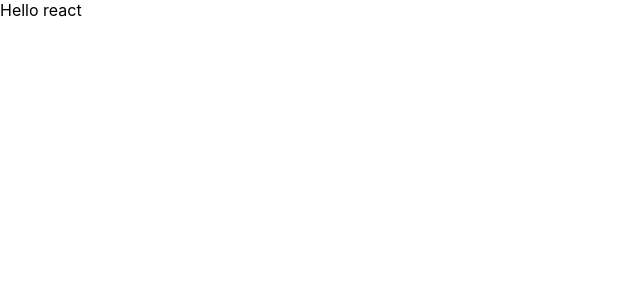
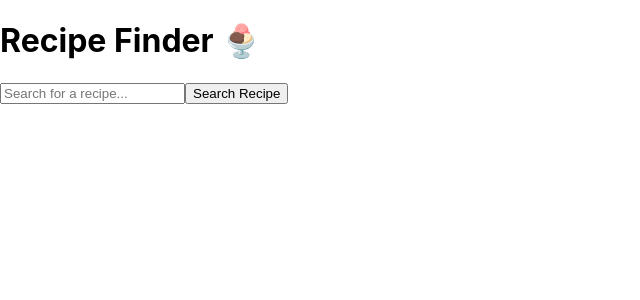
Before and after one commit to yordan-gergov01/Coding-Practice-Repo-random-problems-, a React (Create React App) app in the folder recipe-finder/: page / in a window 1280 px wide. Shown: the top 300 px of the page, without its empty margins (0-640 px from the left). Built offline with nearby package versions, Linux system fonts and the light colour scheme.

Commit message:
fetching the data from an API

```diff
--- a/recipe-finder/src/App.js
+++ b/recipe-finder/src/App.js
@@ -1,5 +1,29 @@
+import { useState } from "react";
+import SearchBar from "./components/SearchBar";
+
 function App() {
-  return <div>Hello react</div>;
+  const [recipes, setRecipes] = useState([]);
+  const [selectedRecipe, setSelectedRecipe] = useState(null);
+
+  async function getRecipes(query) {
+    try {
+      const response = await fetch(
+        `https://www.themealdb.com/api/json/v1/1/search.php?s=${query}`
+      );
+      const data = await response.json();
+      console.log(data);
+      setRecipes(data.meals);
+    } catch (err) {
+      console.error("Error fetching recipes:", err);
+    }
+  }
+
+  return (
+    <div className="app">
+      <h1>Recipe Finder 🍨</h1>
+      <SearchBar onSearch={getRecipes} />
+    </div>
+  );
 }
 
 export default App;
--- /dev/null
+++ b/recipe-finder/src/components/SearchBar.jsx
@@ -0,0 +1,26 @@
+import { useState } from "react";
+
+function SearchBar({ onSearch }) {
+  const [query, setQuery] = useState("");
+
+  function handleSubmit(e) {
+    e.preventDefault();
+
+    if (query.trim() === "") return;
+
+    onSearch(query);
+  }
+  return (
+    <form onSubmit={handleSubmit}>
+      <input
+        type="text"
+        placeholder="Search for a recipe..."
+        value={query}
+        onChange={(e) => setQuery(e.target.value)}
+      />
+      <button type="submit">Search Recipe</button>
+    </form>
+  );
+}
+
+export default SearchBar;
```
